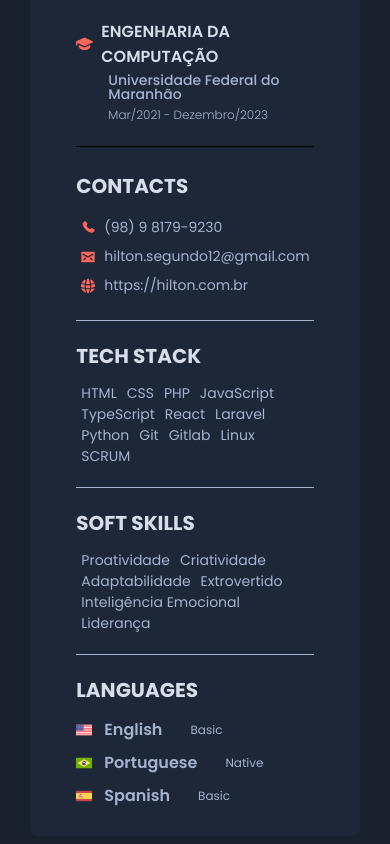
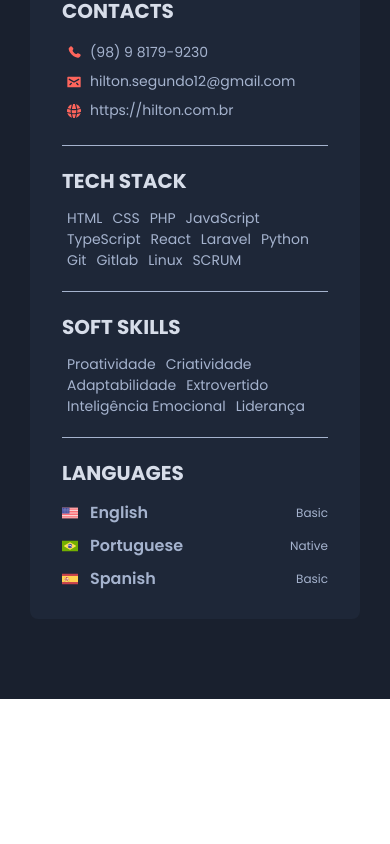
Before and after one commit to hiltonoliveir4/portfolio-developer-model, a Next.js app: page /pages/resume in a window 390 px wide. Shown: the part 1965-2809 px from the top of the page. After the commit the page ends 2664 px from the top, so only its background shows below. Built offline with nearby package versions, Linux system fonts and the light colour scheme.

Commit message:
refactor: new styles for mobile layout

```diff
--- a/src/app/pages/about/description/style.scss
+++ b/src/app/pages/about/description/style.scss
@@ -22,7 +22,7 @@
   }
 
   .text-content {
-    margin: 32px 44px;
+    margin: 32px 10px;
     font-size: 14px;
     @include switchTheme("color", "color-secondary");
   }
--- a/src/app/pages/about/experience/experienceItem/style.scss
+++ b/src/app/pages/about/experience/experienceItem/style.scss
@@ -5,7 +5,7 @@
   flex-direction: column;
   align-items: center;
   gap: 32px;
-  margin: 0 44px;
+  margin: 0 10px;
 
   @media (min-width: 920px) {
     flex-direction: row;
--- a/src/app/pages/resume/skills/languages/language/style.scss
+++ b/src/app/pages/resume/skills/languages/language/style.scss
@@ -4,7 +4,7 @@
   display: flex;
   flex-direction: row;
   align-items: center;
-  justify-content: flex-start;
+  justify-content: space-between;
 
   @media (min-width: 980px) {
     flex-direction: column;
--- a/src/app/pages/resume/style.scss
+++ b/src/app/pages/resume/style.scss
@@ -18,7 +18,7 @@
     flex-direction: column;
     align-items: center;
     border-radius: 8px;
-    padding: 28px 72px;
+    padding: 28px 32px;
     margin: 0px 30px;
     padding-top: 90px;
     @include switchTheme("background", "bg-secondary");
@@ -26,6 +26,8 @@
     @media (min-width: 1080px) {
       width: 980px;
       margin: 0 auto;
+      padding: 28px 72px;
+      padding-top: 90px;
     }
 
     .title-container {
```
